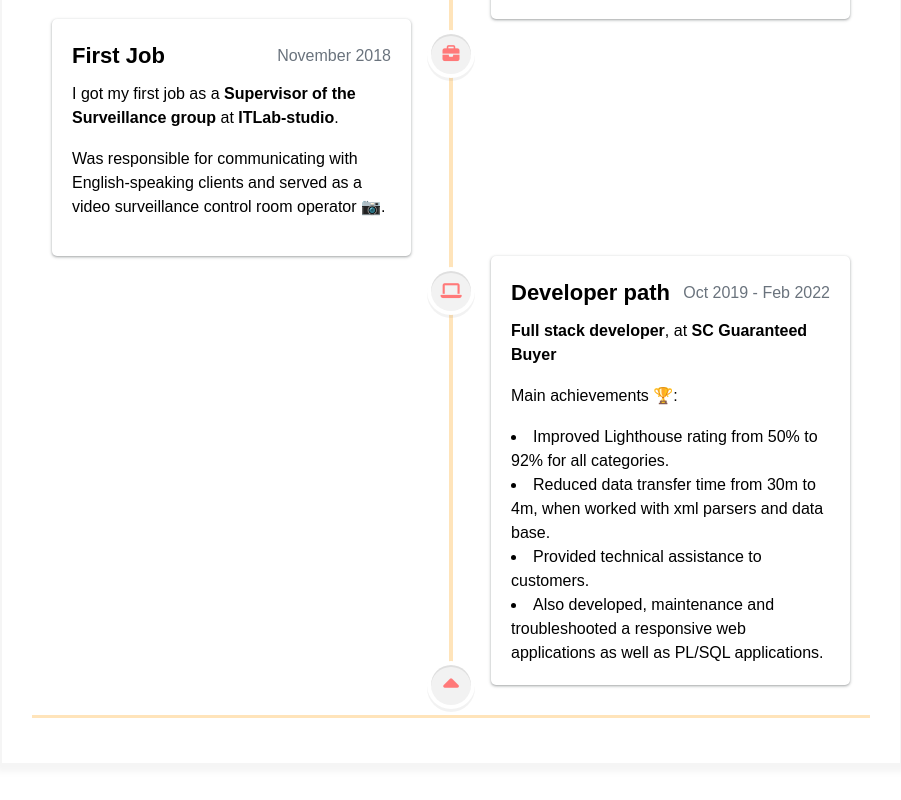
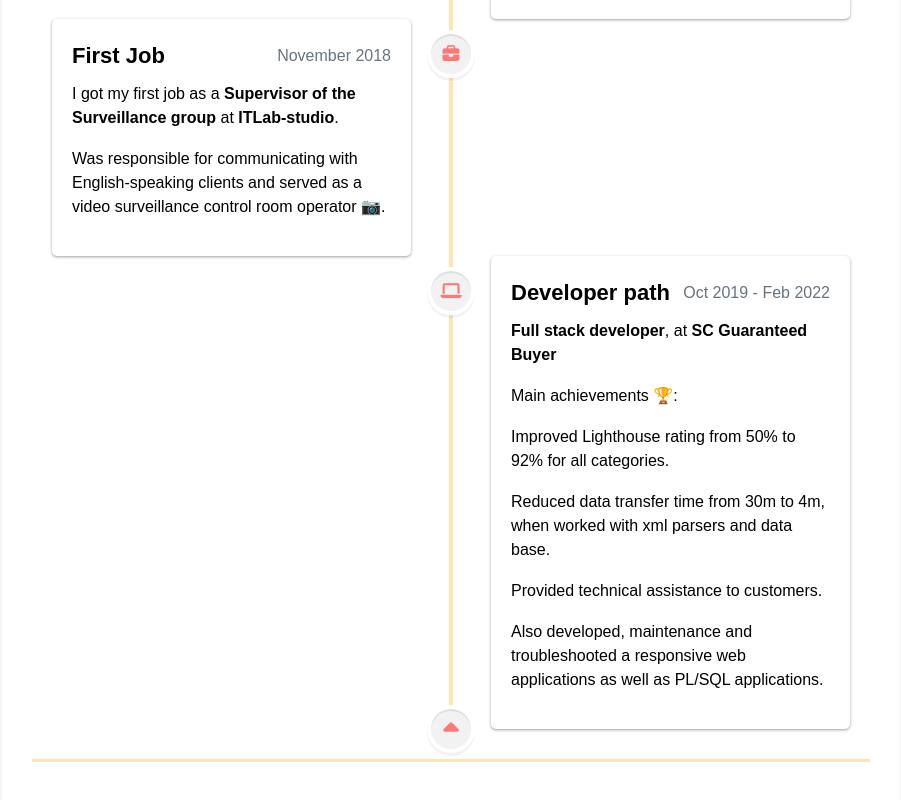
Before and after one commit to mledoshchuk/homepage, a plain HTML site: page index.html in a window 1280 px wide. Shown: the part 1448-2248 px from the top of the page, without its empty margins (189-1090 px from the left). Drawn offline with Linux system fonts and the light colour scheme.

Commit message:
Validated index.html, main.js, styles.css files

```diff
--- a/index.html
+++ b/index.html
@@ -1,5 +1,5 @@
 <!DOCTYPE html>
-<html>
+<html lang="en">
 
 <head>
   <meta charset="UTF-8" />
@@ -7,7 +7,7 @@
   <title>Résumé</title>
   <link rel="stylesheet" href="styles.css">
   <link rel="stylesheet" href="https://cdnjs.cloudflare.com/ajax/libs/font-awesome/6.4.0/css/all.min.css"/>
-  <script type="text/javascript" src="main.js"></script>
+  <script src="main.js"></script>
 </head>
 
 <body>
@@ -150,11 +150,11 @@
                 </div>
                 <p><b>Full stack developer</b>, at <b>SC Guaranteed Buyer</b></p>
                   <p>Main achievements 🏆:</p>
-                    <li>Improved Lighthouse rating from 50% to 92% for all categories.</li>
-                    <li>Reduced data transfer time from 30m to 4m, when worked with xml parsers and data base.</li>
-                    <li>Provided technical assistance to customers.</li>
-                  <li>Also developed, maintenance and troubleshooted a responsive web applications
-                  as well as PL/SQL applications. </li>
+                  <p>Improved Lighthouse rating from 50% to 92% for all categories.</p>
+                  <p>Reduced data transfer time from 30m to 4m, when worked with xml parsers and data base.</p>
+                  <p>Provided technical assistance to customers.</p>
+                  <p>Also developed, maintenance and troubleshooted a responsive web applications
+                  as well as PL/SQL applications. </p>
               </section>
             </div>
           </div>
@@ -162,8 +162,6 @@
       </div>
       </div>
     </div>
-
-    </div>
   </main>
 </body>
 
--- a/styles.css
+++ b/styles.css
@@ -5,7 +5,6 @@
     padding: 0;
     box-sizing: border-box;
   }
-
 
   html {
     scroll-behavior: smooth;
@@ -15,7 +14,7 @@ body {
     font-family: Arial, Helvetica, sans-serif;
     line-height: 1.5;
 
-    --primary-text-color:#181820;
+    --primary-text-color: #181820;
     --date-text-color: #6a737d;
     --secondary-text-color: #181820;
     --durability-text-color: #6a737d9c;
@@ -28,7 +27,6 @@ body {
     color: #fff;
     background: #ff7979;
   }
-
 
   .container {
     margin: 0 auto;
@@ -63,7 +61,6 @@ body {
   }
 
   @media screen and (max-width: 576px) {
-
     .main-info,
     .contact_info_container {
       flex-direction: column;
@@ -282,6 +279,8 @@ body {
     color: var(--secondary-text-color);
   }
 
+    /* Timeline styles */
+
   .timeline__header {
     color: var(--secondary-text-color);
     text-align: center;
@@ -322,10 +321,11 @@ body {
     width: calc(50% - 40px);
     padding: 20px;
     position: relative;
-    box-shadow: rgba(60, 64, 67, 0.3) 0px 1px 2px 0px, rgba(60, 64, 67, 0.15) 0px 1px 3px 1px;
-    -webkit-transition: all .3s ease;
-    -moz-transition: all .3s ease;
-    transition: all .3s ease;
+    box-shadow: rgba(60, 64, 67, 0.3) 0px 1px 2px 0px,
+      rgba(60, 64, 67, 0.15) 0px 1px 3px 1px;
+    -webkit-transition: all 0.3s ease;
+    -moz-transition: all 0.3s ease;
+    transition: all 0.3s ease;
   }
 
   .timeline__block .row section::before {
@@ -349,7 +349,8 @@ body {
     border-radius: 50%;
     color: #ff7979;
     font-size: 17px;
-    box-shadow: 0 0 0 4px var(--text-decoration-color), inset 0 2px 0 rgba(0, 0, 0, 0.08), 0 3px 0 4px rgba(0, 0, 0, 0.05);
+    box-shadow: 0 0 0 4px var(--text-decoration-color),
+      inset 0 2px 0 rgba(0, 0, 0, 0.08), 0 3px 0 4px rgba(0, 0, 0, 0.05);
   }
 
   .row-1 section::before {
@@ -375,7 +376,8 @@ body {
     border-radius: 50%;
     color: #ff7979;
     font-size: 17px;
-    box-shadow: 0 0 0 4px #fff, inset 0 2px 0 rgba(0, 0, 0, 0.08), 0 3px 0 4px rgba(0, 0, 0, 0.05);
+    box-shadow: 0 0 0 4px #fff, inset 0 2px 0 rgba(0, 0, 0, 0.08),
+      0 3px 0 4px rgba(0, 0, 0, 0.05);
   }
 
   .center-line .scroll-icon {
@@ -394,7 +396,8 @@ body {
     line-height: 40px;
     border-radius: 50%;
     color: #ff7979;
-    box-shadow: 0 0 0 4px var(--text-decoration-color), inset 0 2px 0 rgba(0, 0, 0, 0.08), 0 3px 0 4px rgba(0, 0, 0, 0.05);
+    box-shadow: 0 0 0 4px var(--text-decoration-color),
+      inset 0 2px 0 rgba(0, 0, 0, 0.08), 0 3px 0 4px rgba(0, 0, 0, 0.05);
   }
 
   section.scroll-icon:hover {
@@ -427,7 +430,7 @@ section.scroll-icon:hover {
     margin: 10px 0 17px 0;
   }
 
-@media(max-width: 790px) {
+  @media (max-width: 790px) {
     .timeline__block .center-line {
       left: 40px;
     }
@@ -449,8 +452,7 @@ section.scroll-icon:hover {
     }
   }
 
-@media(max-width: 440px) {
-
+  @media (max-width: 440px) {
     .timeline__block .center-line,
     .row section::before,
     .row section .icon {
@@ -462,8 +464,8 @@ section.scroll-icon:hover {
     }
   }
 
-.date{
-    color:var(--date-text-color)
+  .date {
+    color: var(--date-text-color);
   }
 
   .content {
```
Also changed, not shown: main.js (indentation only). Lines whose indentation alone changed are shown as unchanged.
